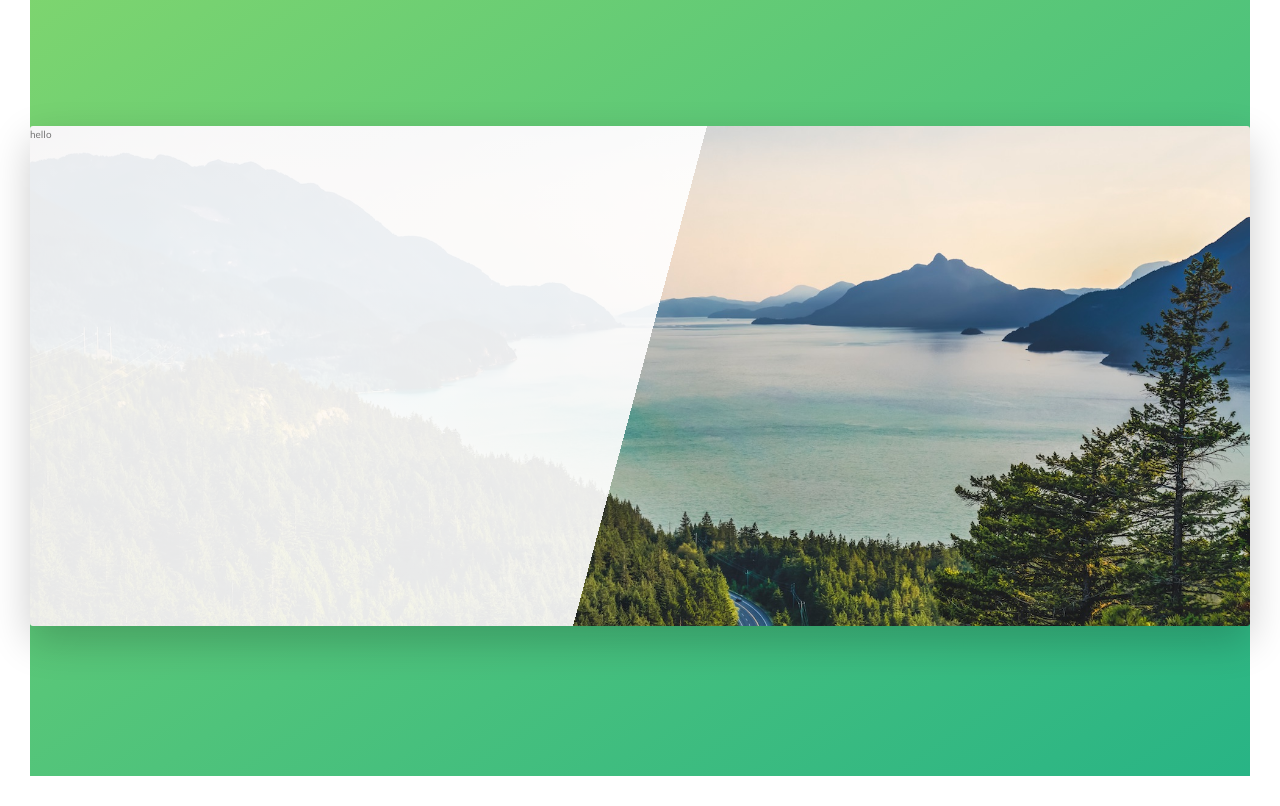
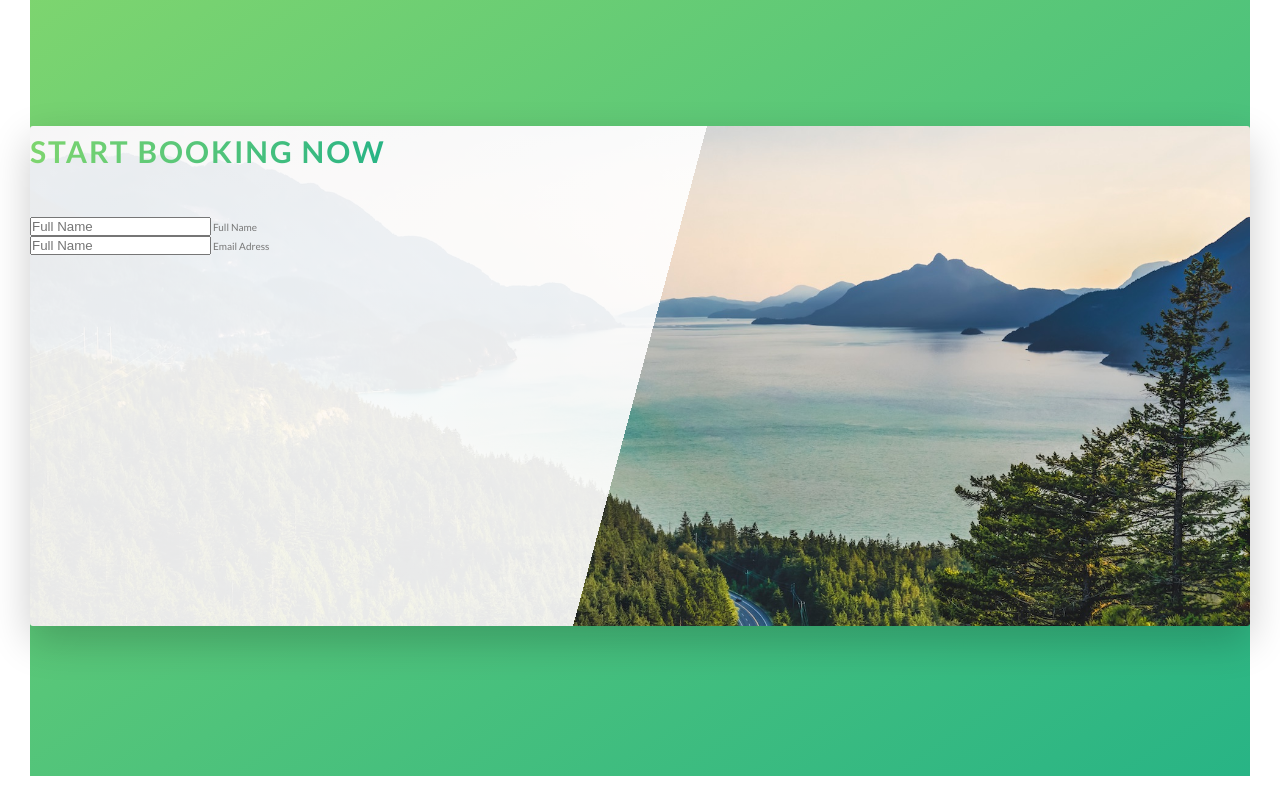
Before and after one commit to MohamedAminebenhmida/Natours, a website: page index.html in a window 1280 px wide. Shown: the part 4640-5446 px from the top of the page. Drawn offline with Linux system fonts and the light colour scheme.

Commit message:
form build-up 1

```diff
--- a/index.html
+++ b/index.html
@@ -262,7 +262,23 @@
     <section class="section-book">
       <div class="raw">
         <div class="book">
-          hello
+          <form action="#" class="form">
+          <div class="book__form">
+              <div class=" u-margin-bottom-medium">
+                <h2 class="heading-secondary">
+                  Start Booking Now
+                </h2>
+              </div>
+              <div class="form__group">
+              <input type="text" class="form__input" placeholder="Full Name" id="name" required>
+              <label for="name" class="form__label">Full Name</label>
+             </div>
+            <div class="form__group">
+              <input type="email" class="form__input" placeholder="Full Name" id="email" required>
+              <label for="email" class="form__label">Email Adress</label>
+            </div>
+            </form>
+          </div>
         </div>
       </div>
     </section>
```
